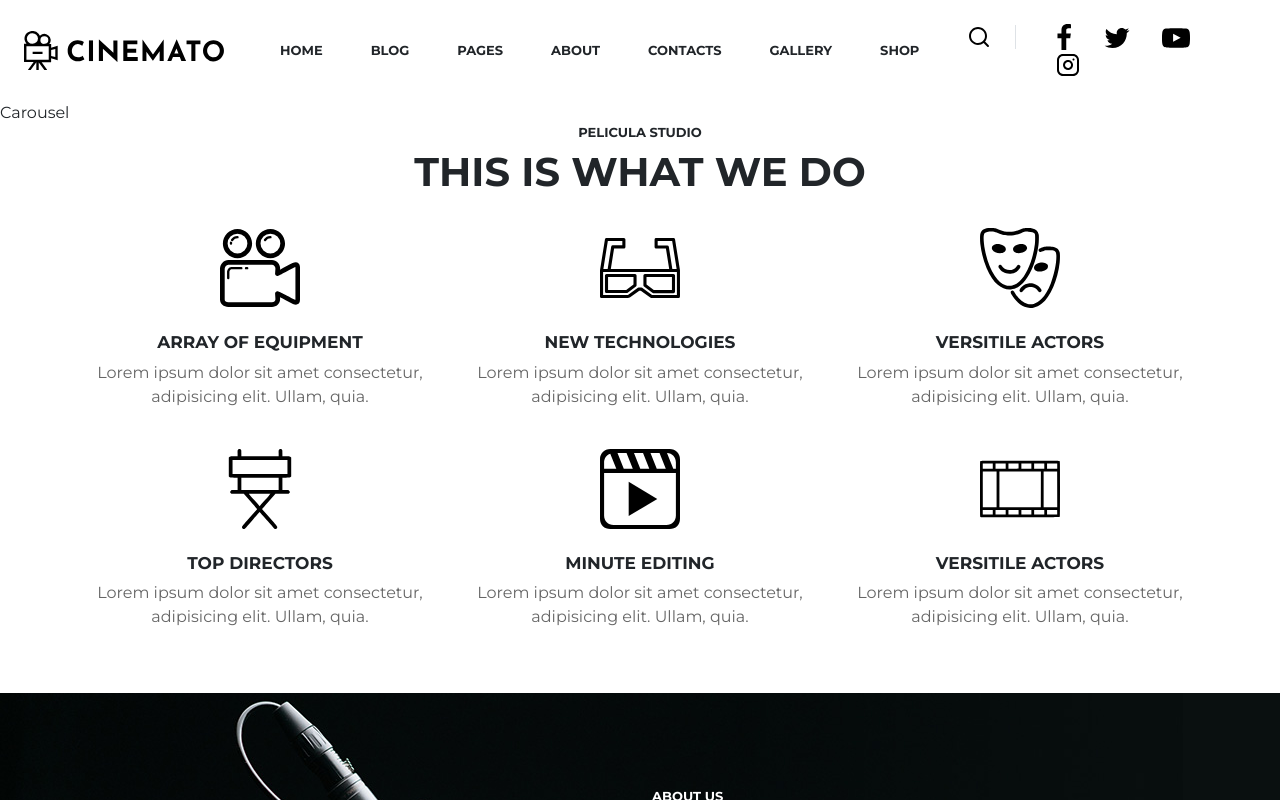
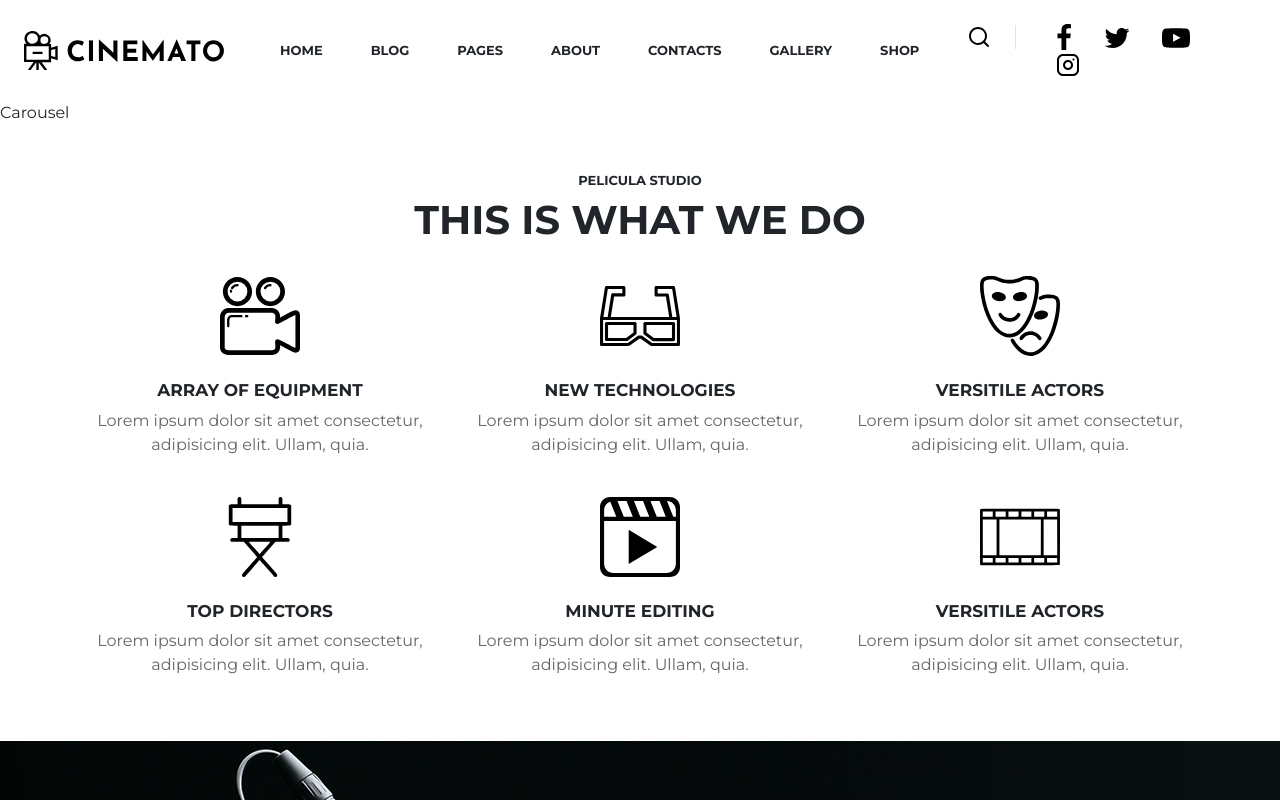
Before and after one commit to DavideGila/proj-html-vuejs, a Vue app: page / in a window 1280 px wide. Shown: the top 800 px of the page. Built offline with nearby package versions, Linux system fonts and the light colour scheme.

Commit message:
gave style

```diff
--- a/src/components/MainComponent.vue
+++ b/src/components/MainComponent.vue
@@ -2,7 +2,7 @@
     <main>
         <!-- First Section -->
         <section>
-            <div class="container">
+            <div class="container my-5">
                 <h4 class="text-center text-uppercase">Pelicula Studio</h4>
                 <h2 class="text-center text-uppercase">This is what we do</h2>
                 <!-- Cards -->
```
